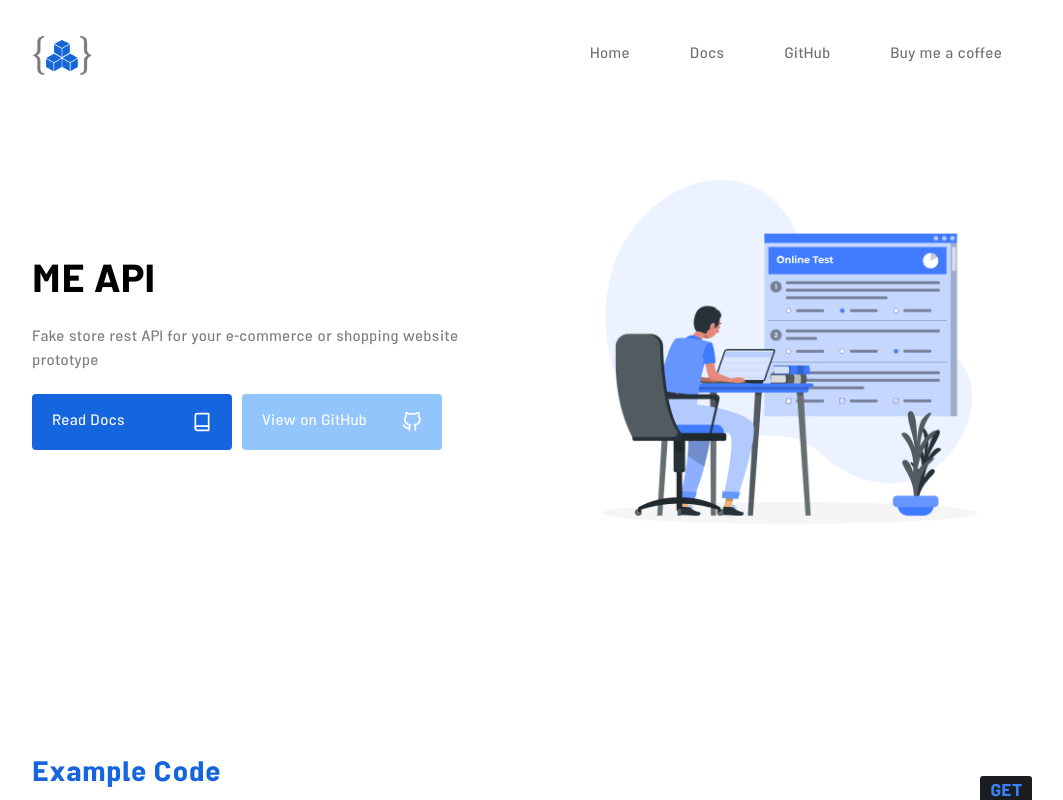
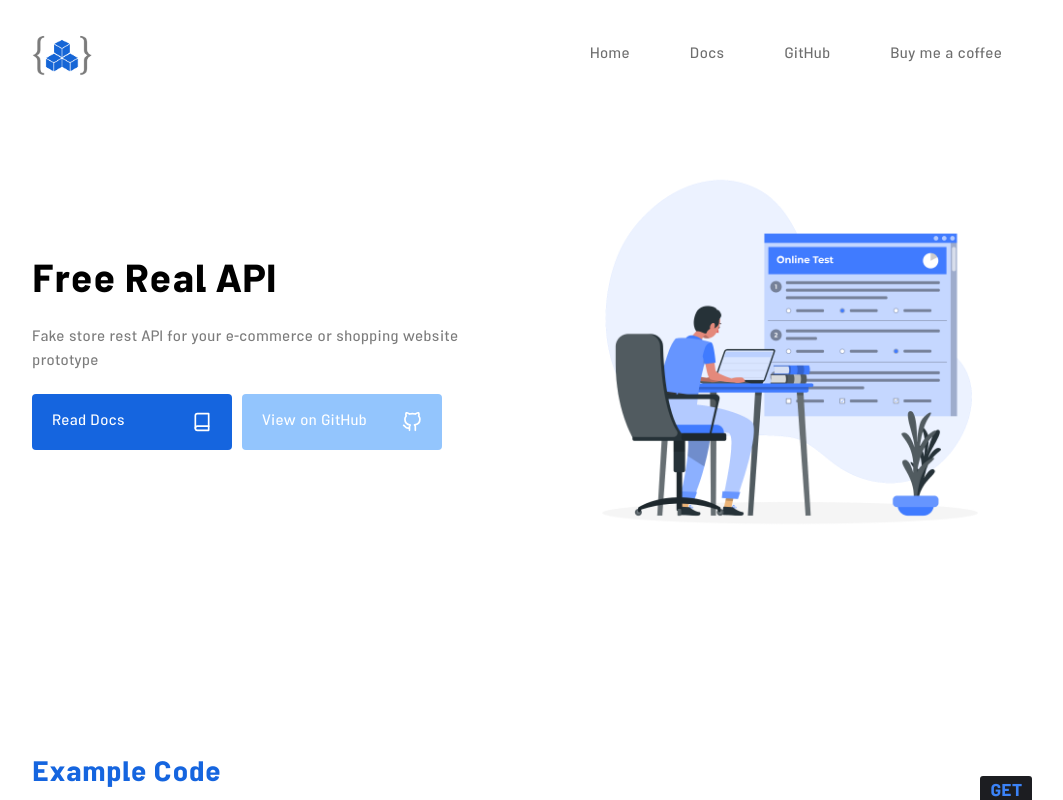
Before and after one commit to real-api/front-end, a Next.js app: page / in a window 1280 px wide. Shown: the top 800 px of the page, without its empty margins (108-1171 px from the left). Built offline with nearby package versions, Linux system fonts and the light colour scheme.

Commit message:
Name of the app changed

```diff
--- a/pages/index.js
+++ b/pages/index.js
@@ -16,7 +16,7 @@ export default function Home() {
     <Layout>
       <main className={styles.mainContainer}>
         <Head>
-          <title>ME API</title>
+          <title>Free Real API</title>
           <meta name="description" content="A real api" />
           <link rel="icon" href="/favicon.ico" />
         </Head>
@@ -47,7 +47,7 @@ const Banner = () => {
   return (
     <section className={styles.container}>
       <div className={styles.textContainer}>
-        <h1>ME API</h1>
+        <h1>Free Real API</h1>
         <p>
           {' '}
           Fake store rest API for your e-commerce or shopping website prototype
```
Also changed, not shown: pages/docs/index.js (+4 -4 lines).
